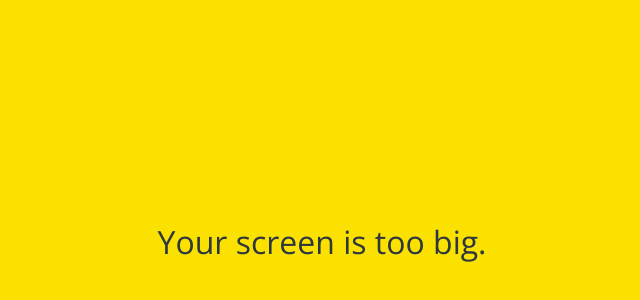
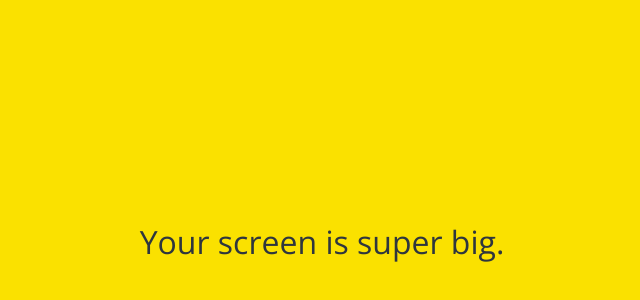
Before and after one commit to kwoo-lee/kokoa-clone-2020, a plain HTML site: page friends.html in a window 1280 px wide. Shown: the part 158-458 px from the top of the page, without its empty margins (318-958 px from the left). Drawn offline with nearby package versions, Linux system fonts and the light colour scheme.

Commit message:
too -> super

```diff
--- a/friends.html
+++ b/friends.html
@@ -113,7 +113,7 @@
     </div>
 
     <div class="no-mobile">
-      <span>Your screen is too big.</span>
+      <span>Your screen is super big.</span>
     </div>
 
     <script
```
